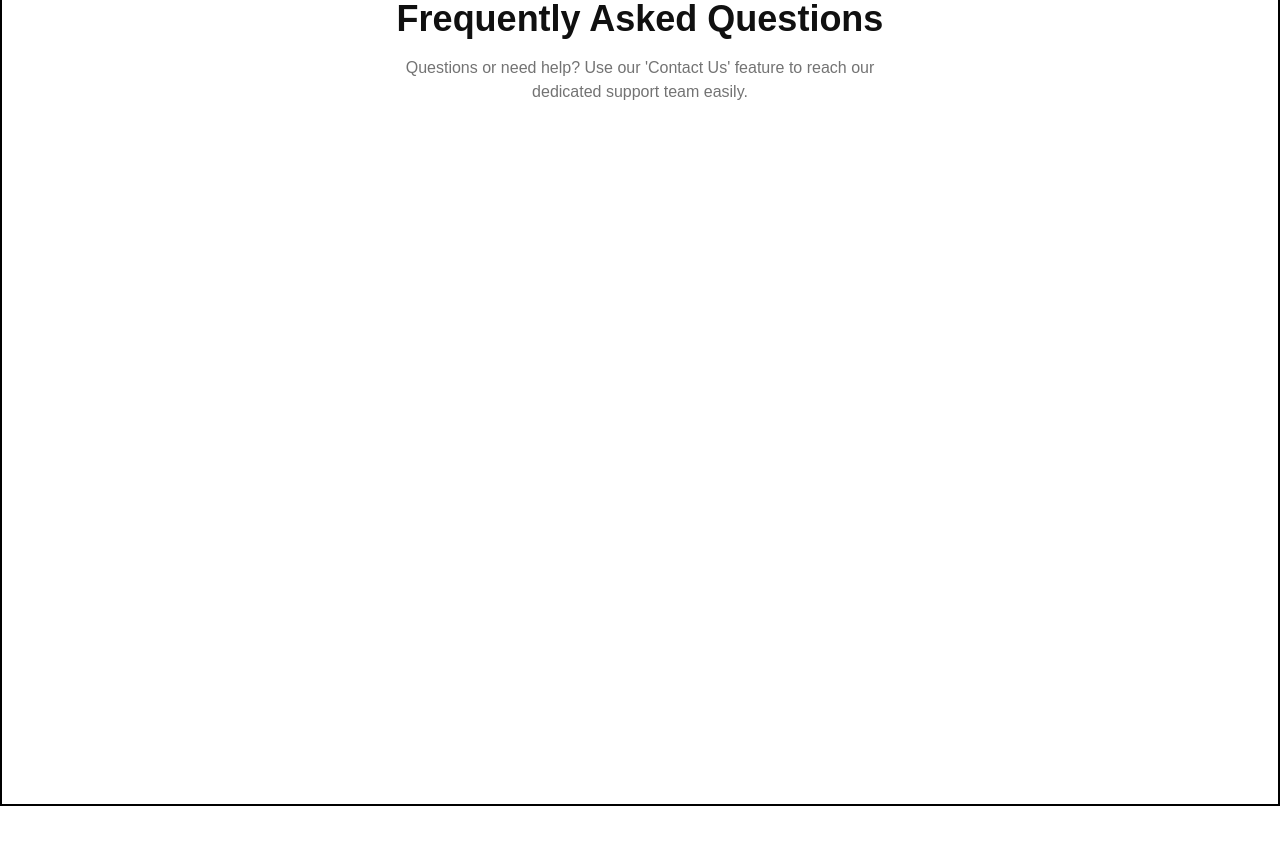
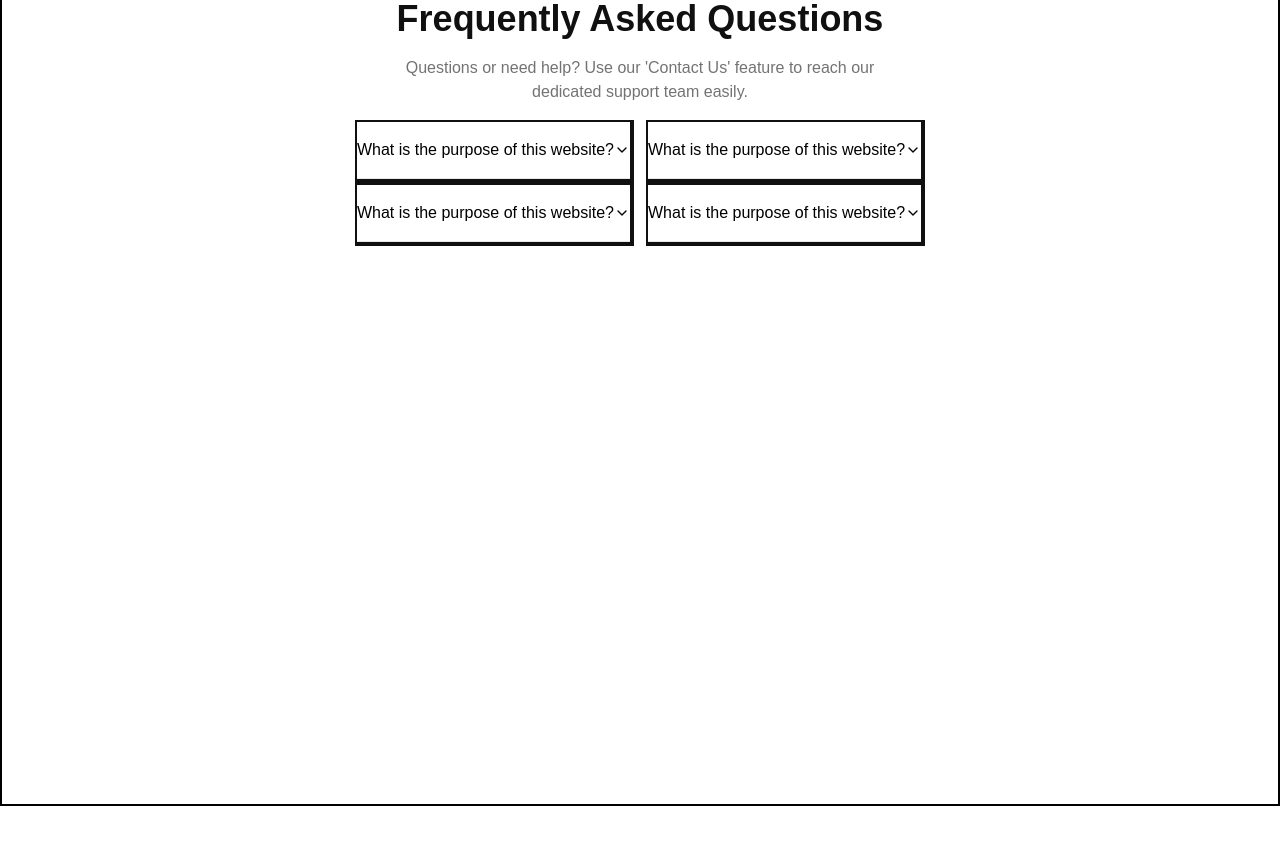
Before and after one commit to takachan0012/levelUp, a React (Vite) app: page / in a window 1280 px wide. Shown: the part 5840-6684 px from the top of the page. Built offline with nearby package versions, Linux system fonts and the light colour scheme; a web font is replaced by a local one.

Commit message:
feat: creating faq fragment

```diff
--- /dev/null
+++ b/src/components/ui/fragments/faq.jsx
@@ -0,0 +1,24 @@
+import React, { forwardRef } from "react";
+import {
+    Accordion,
+    AccordionItem,
+    AccordionTrigger,
+    AccordionContent,
+} from "@/components/ui/accordion"
+
+const Faq = forwardRef(({ className, ...props }, ref) => (
+    <Accordion type="single" collapsible className="w-full border-t-2 border-r-4 border-b-4 border-l-2 border-[#101010]">
+        <AccordionItem value={props.value}>
+            <AccordionTrigger>What is the purpose of this website?</AccordionTrigger>
+            <AccordionContent>
+                <p>
+                    This website is designed to provide information about the different types of
+                </p>
+            </AccordionContent>
+        </AccordionItem>
+    </Accordion>
+))
+
+Faq.displayName = "Faq"
+
+export { Faq }
--- a/src/pages/home.jsx
+++ b/src/pages/home.jsx
@@ -38,7 +38,7 @@ import community from "@assets/icon/community_icon.svg";
 import {
     ChallengeCard
 } from "@components/ui/fragments/challengeCard";
-
+import { Faq } from "@/components/ui/fragments/faq";
 const Home = () => {
     return (
         <div className="h-screen">
@@ -588,11 +588,21 @@ const Home = () => {
                     />
                 </div>
             </section>
-            <section id="learning-quest" className="w-screen h-[2242px] bg-[#fff] rounded-t-[100px] flex justify-center flex-col items-center -mt-[120px]">
+            <section id="frequently-question" className="w-screen h-[2242px] bg-[#fff] rounded-t-[100px] flex justify-center flex-col items-center -mt-[120px]">
                 <div className="w-[1280px] flex flex-col items-center h-[811px] border-2 border-black">
                     <h1 className="font-bold text-[36px] leading-[43px] text-center text-[#101010]">Frequently Asked Questions</h1>
                     <div className="w-[475px] my-4">
                         <p className=" text-center text-medium leading-6 text-[#737373]">Questions or need help? Use our 'Contact Us' feature to reach our dedicated support team easily.</p>
+                    </div>
+                    <div className="grid grid-cols-2 gap-3">
+                        <div className="gap-3">
+                            <Faq value="items-1" />
+                            <Faq value="items-2" />
+                        </div>
+                        <div className="gap-3">
+                            <Faq value="items-3" />
+                            <Faq value="items-4" />
+                        </div>
                     </div>
                 </div>
             </section>
```
